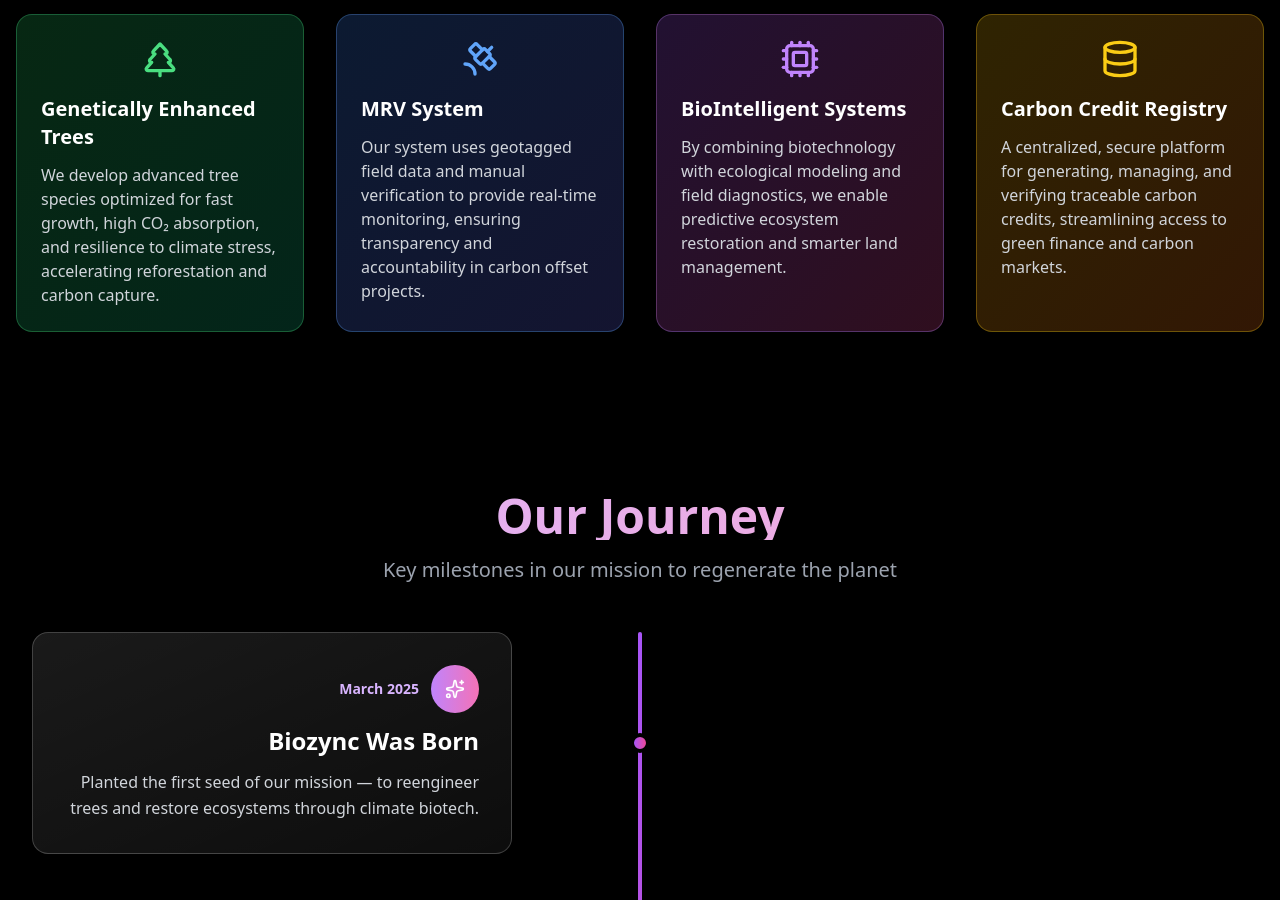
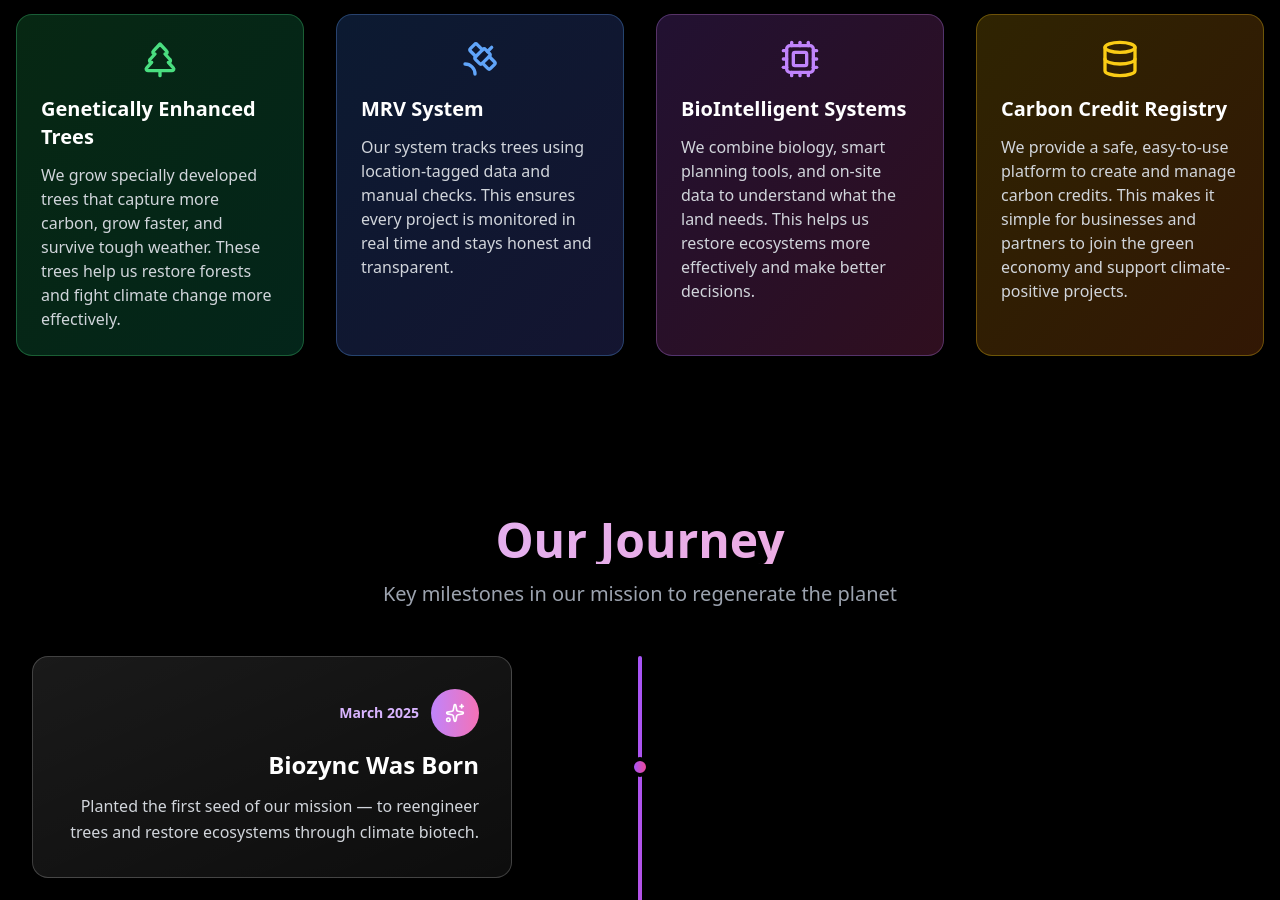
Before and after one commit to biozyncofficial-ux/biozync, a React (Vite) app: page /about in a window 1280 px wide. Shown: the part 2060-2960 px from the top of the page. Built offline with nearby package versions, Linux system fonts and the light colour scheme.

Commit message:
Update TechnologiesSection.jsx

```diff
--- a/src/components/AboutBioZync/TechnologiesSection.jsx
+++ b/src/components/AboutBioZync/TechnologiesSection.jsx
@@ -6,7 +6,7 @@
     {
       title: "Genetically Enhanced Trees",
       description:
-        "We develop advanced tree species optimized for fast growth, high CO₂ absorption, and resilience to climate stress, accelerating reforestation and carbon capture.",
+      "We grow specially developed trees that capture more carbon, grow faster, and survive tough weather. These trees help us restore forests and fight climate change more effectively.",
       icon: TreePine,
       gradient: "from-green-500/20 to-emerald-500/20",
       border: "border-green-400/30",
@@ -15,7 +15,7 @@
     {
       title: "MRV System",
       description:
-        "Our system uses geotagged field data and manual verification to provide real-time monitoring, ensuring transparency and accountability in carbon offset projects.",
+      "Our system tracks trees using location-tagged data and manual checks. This ensures every project is monitored in real time and stays honest and transparent.",
       icon: Satellite,
       gradient: "from-blue-500/20 to-indigo-500/20",
       border: "border-blue-400/30",
@@ -24,7 +24,7 @@
     {
       title: "BioIntelligent Systems",
       description:
-        "By combining biotechnology with ecological modeling and field diagnostics, we enable predictive ecosystem restoration and smarter land management.",
+      "We combine biology, smart planning tools, and on-site data to understand what the land needs. This helps us restore ecosystems more effectively and make better decisions.",
       icon: Cpu,
       gradient: "from-purple-500/20 to-pink-500/20",
       border: "border-purple-400/30",
@@ -33,7 +33,7 @@
     {
       title: "Carbon Credit Registry",
       description:
-        "A centralized, secure platform for generating, managing, and verifying traceable carbon credits, streamlining access to green finance and carbon markets.",
+      "We provide a safe, easy-to-use platform to create and manage carbon credits. This makes it simple for businesses and partners to join the green economy and support climate-positive projects.",
       icon: Database,
       gradient: "from-yellow-500/20 to-orange-500/20",
       border: "border-yellow-400/30",
```
